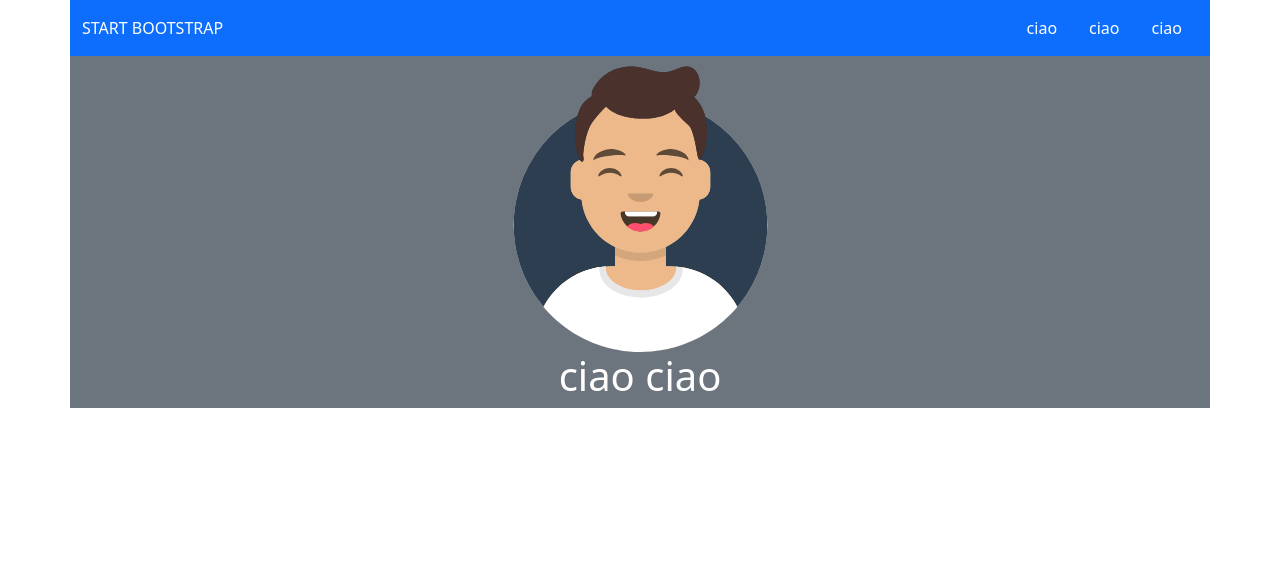
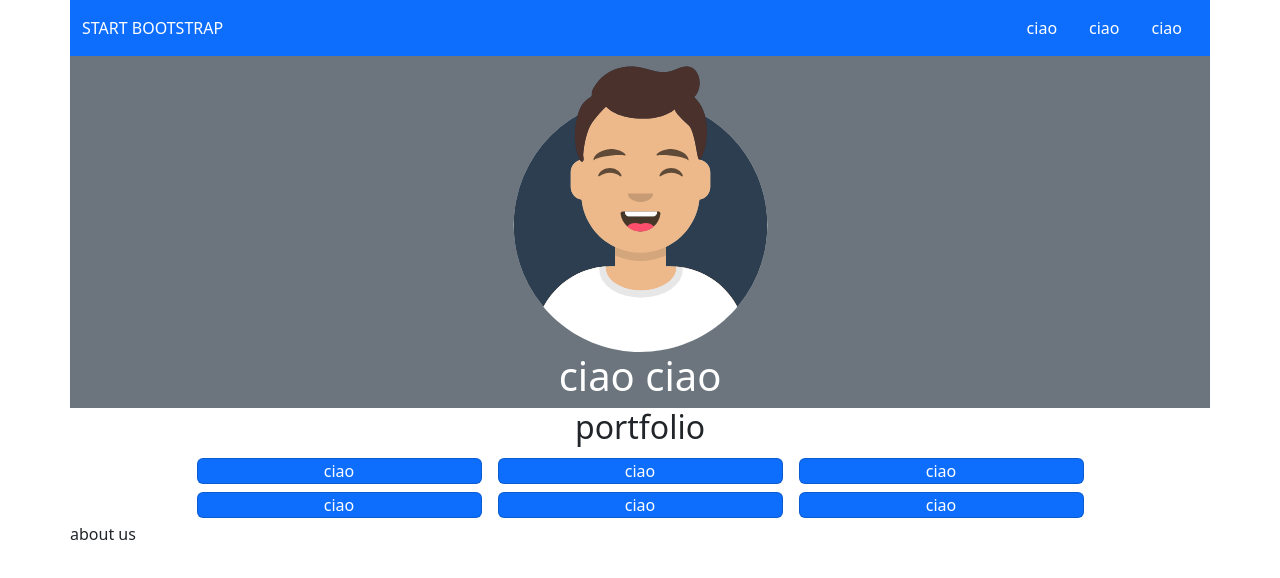
Before and after one commit to MattiaUsai/html-css-bootstrap-freelancer, a plain HTML site: page index.html in a window 1280 px wide. Drawn offline with nearby package versions, Linux system fonts and the light colour scheme.

Commit message:
COMPLETE CARD

```diff
--- a/index.html
+++ b/index.html
@@ -37,8 +37,35 @@
             </div>
         </div>
     </div>
-    <div class="portfolio"></div>
-    <div class="about"></div>
+    <div class="portfolio">
+        <div class="container-sm">
+            <div class="row text-center justify-content-center">
+                <div class="h2">portfolio</div>
+                <div class="star"></div>
+
+                <div class="card m-1  col-11 col-sm-5 mx-2 col-lg-3 p-10   text-bg-primary">ciao</div>
+                <div class="card m-1  col-11 col-sm-5 mx-2 col-lg-3 p-10   text-bg-primary">ciao</div>
+                <div class="card m-1  col-11 col-sm-5 mx-2 col-lg-3 p-10   text-bg-primary">ciao</div>
+                <div class="card m-1  col-11 col-sm-5 mx-2 col-lg-3 p-10   text-bg-primary">ciao</div>
+                <div class="card m-1  col-11 col-sm-5 mx-2 col-lg-3 p-10   text-bg-primary">ciao</div>
+                <div class="card m-1  col-11 col-sm-5 mx-2 col-lg-3 p-10   text-bg-primary">ciao</div>
+
+
+
+            </div>
+        </div>
+    </div>
+    <div class="about">
+        <div class="container-sm">
+            <div class="row text-center>
+                <h2>about us</h2>
+                <div class="star"></div>
+                <div class="col-12 col-sm-5 m-1 p-2"></div>
+                <div class="col-12 col-sm-5 m-1 p-2"></div>
+            </div>
+        </div>
+
+    </div>
     <div class="contact-me"></div>
     <footer>
         <div class="aroundtheweb"></div>
```
